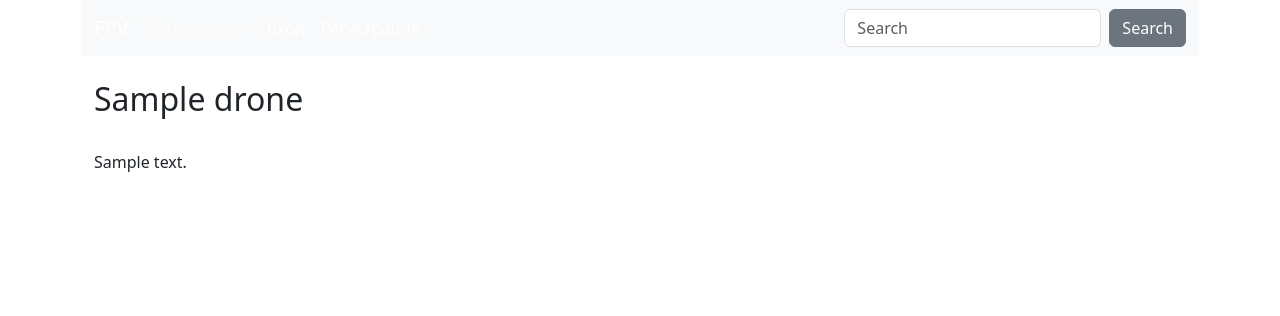
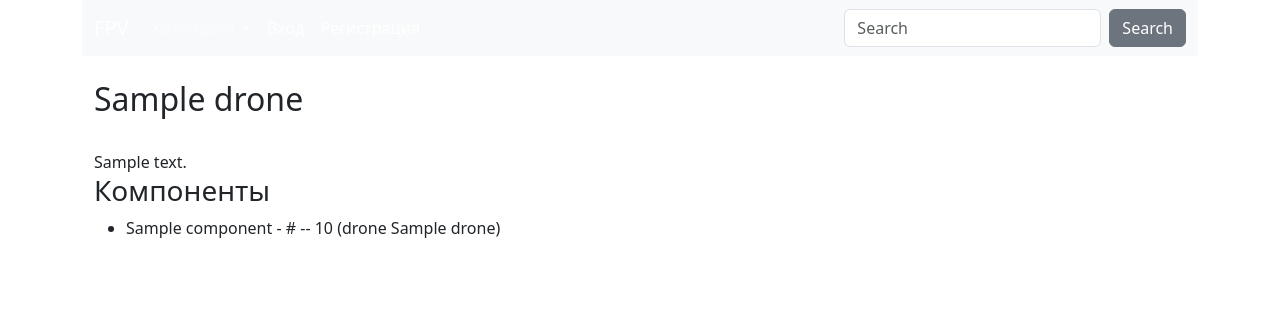
Before and after one commit to ivanprofpv/fpv_py, a Django app: a page that uses drone/templates/drone/details.html in a window 1280 px wide. Shown: the top 316 px of the page. Run offline with Django 4.2, Linux system fonts and the light colour scheme; tables that the repository leaves empty hold one stand-in row (values such as "Sample post"); some libraries are stand-ins or nearby versions.

Commit message:
added nested forms (component to drone)

```diff
--- a/drone/forms.py
+++ b/drone/forms.py
@@ -2,9 +2,25 @@
 from django.contrib.auth.forms import UserCreationForm, AuthenticationForm
 from django.contrib.auth.models import User
 from django.core.exceptions import ValidationError
+from django.forms import inlineformset_factory
 from tinymce.widgets import TinyMCE
 
 from .models import *
+
+class AddComponentForm(forms.ModelForm):
+    def __init__(self, *args, **kwargs):
+        super().__init__(*args, **kwargs)
+        self.fields['component_category'].empty_label = 'Выберите компонент'
+    class Meta:
+        model = Component
+        fields = ['component_category', 'name', 'url', 'price']
+        widgets = {
+            'drone': forms.HiddenInput(),
+            'component_category': forms.Select(attrs={'class': 'form-select form-select'}),
+            'name': forms.TextInput(attrs={'class': 'form-control'}),
+            'url': forms.TextInput(attrs={'class': 'form-input'}),
+            'price': forms.NumberInput(attrs={'class': 'form-input'}),
+        }
 
 class AddDroneForm(forms.ModelForm):
     def __init__(self, *args, **kwargs):
@@ -20,7 +36,6 @@
             'category': forms.Select(attrs={'class': 'form-select form-select'}),
             'drone_photo': forms.ClearableFileInput(attrs={'class': 'form-control'})
         }
-
 
     def clean_title(self):
         title = self.cleaned_data['title']
--- a/drone/models.py
+++ b/drone/models.py
@@ -72,13 +72,12 @@
         verbose_name_plural = 'Категории компонентов'
         ordering = ['id']
 
-
 class Component(models.Model):
     name = models.CharField(max_length=255, db_index=True, blank=True, verbose_name='Название')
     url = models.CharField(max_length=255, blank=True, verbose_name='Ссылка')
     price = models.IntegerField(blank=True, verbose_name='Цена')
-    drone_key = models.ForeignKey('Drone', on_delete=models.PROTECT, null=True)
-    component_category_key = models.ForeignKey('ComponentCategory', on_delete=models.PROTECT, null=True)
+    drone = models.ForeignKey('Drone', on_delete=models.PROTECT, null=True)
+    component_category = models.ForeignKey('ComponentCategory', on_delete=models.PROTECT, null=True)
 
     def __str__(self):
         return self.name
--- a/drone/templates/drone/add_drone.html
+++ b/drone/templates/drone/add_drone.html
@@ -28,6 +28,12 @@
                      {{ form.category }}
                 </div>
 
+
+                {{ components.management_form }}
+                  {% for form in components %}
+                    {{ form.as_table }}
+                  {% endfor %}
+
                 <div class="form-check mb-3">
                     <input type="checkbox" class="form-check-input" id="{{ form.is_published.id_for_label }}" name="{{ form.is_published.name }}" {% if form.is_published.value %} checked {% endif %}>
                     <label class="form-check-label" for="{{ form.is_published.id_for_label }}">
--- a/drone/templates/drone/details.html
+++ b/drone/templates/drone/details.html
@@ -8,4 +8,12 @@
     <h2>{{ title }}</h2>
     <br>
     {{ content|safe }}
+
+<h3>Компоненты</h3>
+
+  <ul>
+    {% for component in components %}
+    <li>{{ component.name }} - {{ component.url }} -- {{ component.price }} (drone {{ component.drone }})</li>
+  {% endfor %}
+  </ul>
 {% endblock %}
--- a/drone/views.py
+++ b/drone/views.py
@@ -1,13 +1,17 @@
 from django.contrib.auth import logout, login
 from django.contrib.auth.mixins import LoginRequiredMixin
 from django.contrib.auth.views import LoginView
+from django.forms import inlineformset_factory
 from django.http import HttpResponseNotFound
 from django.shortcuts import redirect
 from django.urls import reverse_lazy
 from django.views.generic import ListView, DetailView, CreateView
 
-from .forms import AddDroneForm, SignUpUserForm, LoginUserForm, AddComponentCategoryForm
+from .forms import AddDroneForm, SignUpUserForm, LoginUserForm, AddComponentCategoryForm, \
+    AddComponentForm
 from .utils import *
+
+ComponentFormset = inlineformset_factory(Drone, Component, form=AddComponentForm, extra=1)
 
 class DroneHome(DataMixin, ListView):
     model = Drone
@@ -44,10 +48,18 @@
     slug_url_kwarg = 'drone_slug'
     context_object_name = 'post'
 
-    def get_context_data(self, *, object_list=None, **kwargs):
+    def get_context_data(self, **kwargs):
         context = super().get_context_data(**kwargs)
         c_def = self.get_user_context(title=context['post'].title)
         context['content'] = context['post'].content
+
+        # Создание экземпляра формы
+        form = AddDroneForm()
+        context['form'] = form
+
+        # Получение компонентов для текущего поста
+        components = Component.objects.filter(drone=context['post'])
+        context['components'] = components
 
         return dict(list(context.items()) + list(c_def.items()))
 
@@ -59,9 +71,24 @@
 
     def get_context_data(self, *, object_list=None, **kwargs):
         context = super().get_context_data(**kwargs)
+        if self.request.POST:
+            context['components'] = ComponentFormset(self.request.POST)  # Создание формсета Component
+        else:
+            context['components'] = ComponentFormset()  # Пустой формсет Component
+
         c_def = self.get_user_context(title='Создание сборки')
+        return dict(list(context.items()) + list(c_def.items()))
 
-        return dict(list(context.items()) + list(c_def.items()))
+    def form_valid(self, form):
+        context = self.get_context_data()
+        components = context['components']
+        self.object = form.save()  # Сохранение экземпляра Drone
+
+        if components.is_valid():
+            components.instance = self.object
+            components.save()  # Сохранение компонентов
+
+        return super().form_valid(form)
 
 class ComponentCategory(LoginRequiredMixin, DataMixin, CreateView):
     form_class = AddComponentCategoryForm
```
Also changed, not shown: drone/migrations/0002_rename_component_category_key_component_component_category_and_more.py (added).
